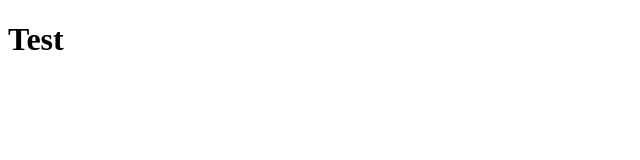
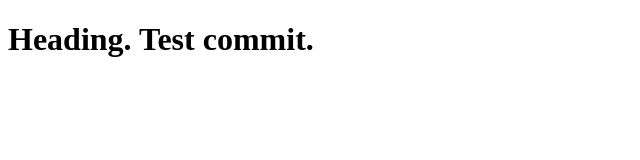
Before and after one commit to MLohrentz/coursera-angular, a plain HTML site: page index.html in a window 1280 px wide. Shown: the whole page, without its empty margins (0-640 px from the left). Drawn offline with Linux system fonts and the light colour scheme.

Commit message:
Third push

```diff
--- a/index.html
+++ b/index.html
@@ -5,6 +5,6 @@
     <title>Test page</title>
   </head>
   <body>
-    <h1>Test</h1>
+    <h1>Heading. Test commit.</h1>
   </body>
 </html>
```
